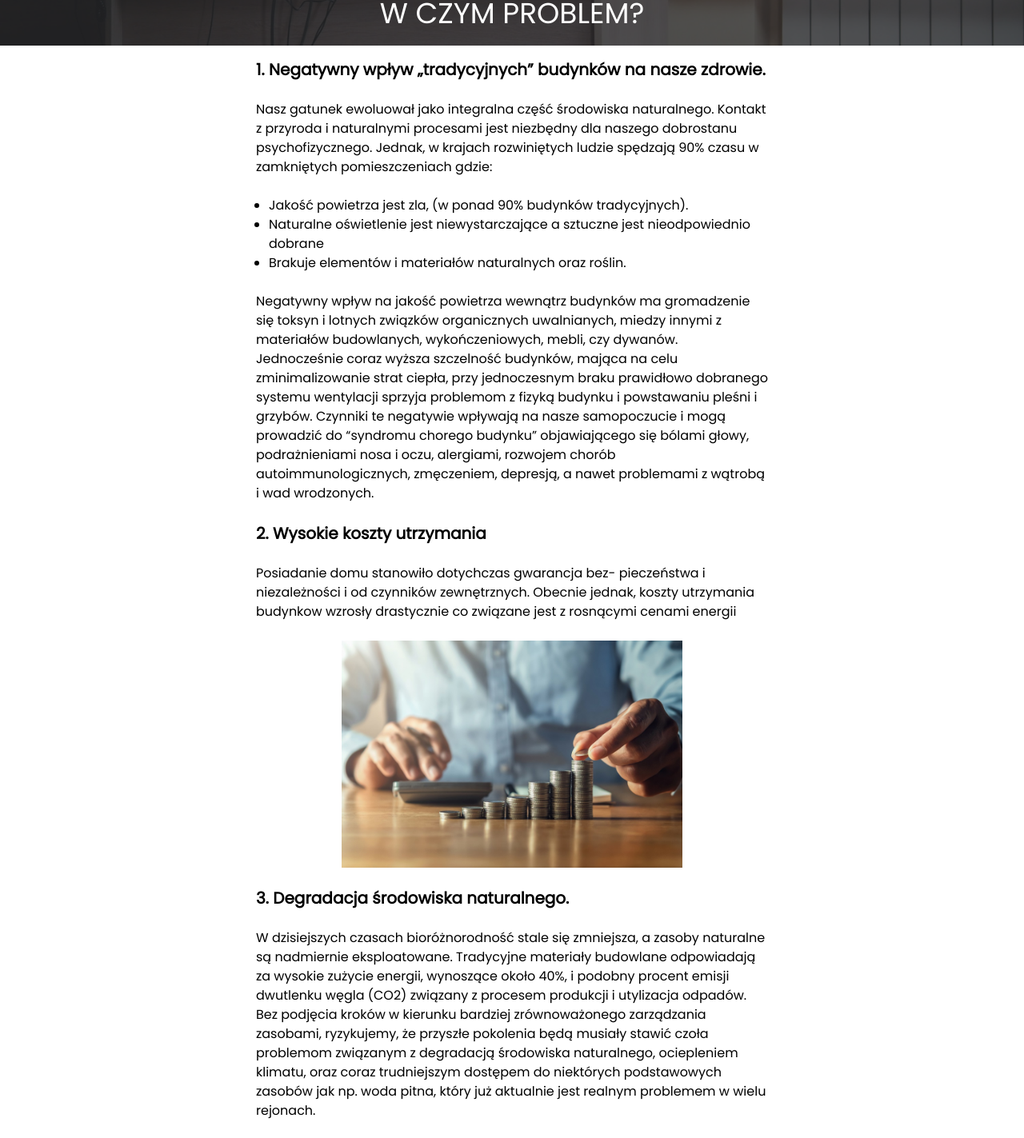
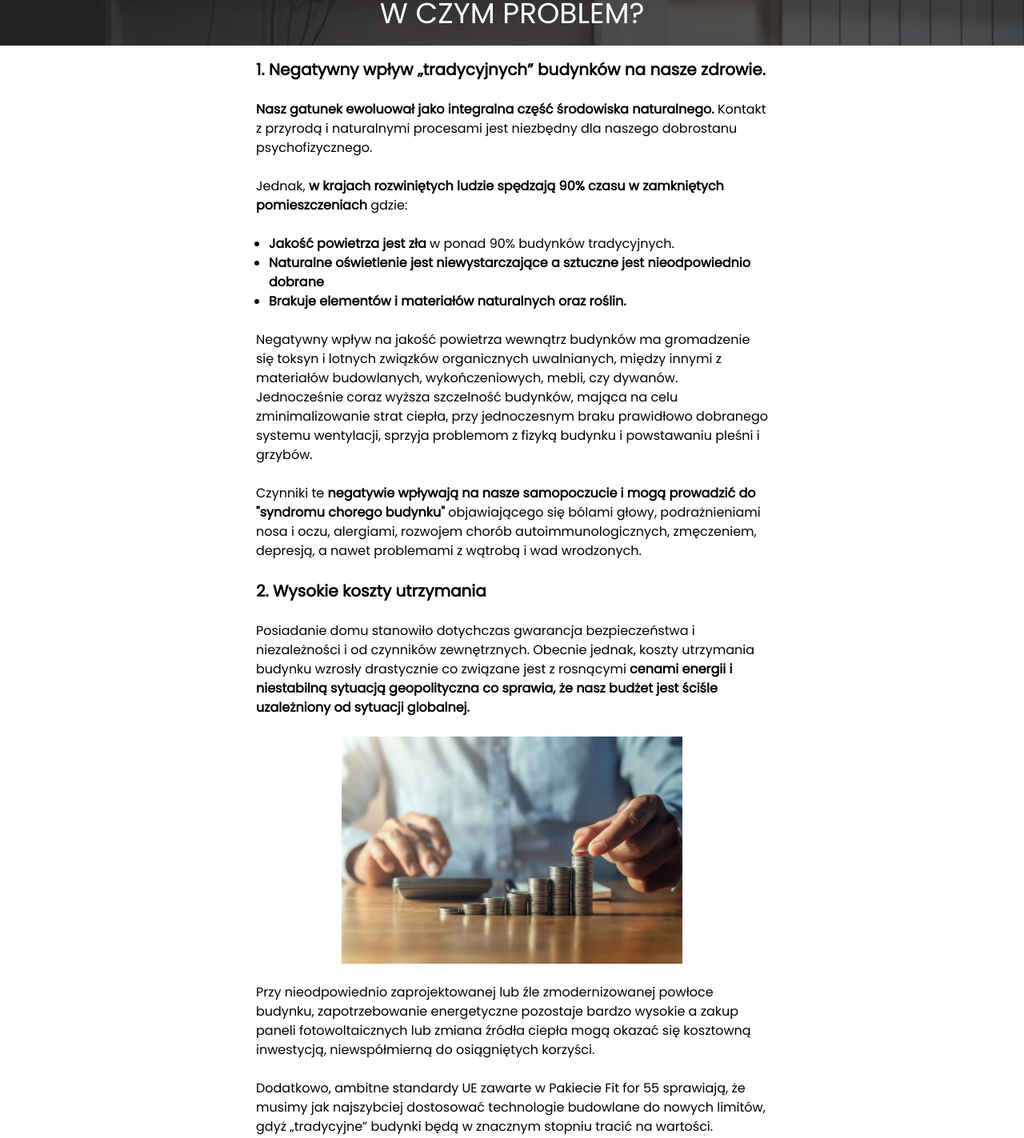
Before and after one commit to marc3601/verdearch, a Next.js app: page /w_czym_problem in a window 1280 px wide. Shown: the part 420-1843 px from the top of the page at 80% size. Built offline with nearby package versions, Linux system fonts and the light colour scheme.

Commit message:
PL version

```diff
--- a/src/app/biofilia/Content.js
+++ b/src/app/biofilia/Content.js
@@ -8,14 +8,21 @@ const Content = () => {
     <div className='container	mx-auto w-5/6 xl:w-1/2 mt-4 mb-4'>
       <h2 className='font-bold text-xl'>Biophilic Design</h2>
       <br></br>
+      <p className='italic text-sm text-center'>
+        Biofilia - Wrodzona miłość do życia i istot żywych. (1973 Eric Fromm)
+      </p>
+      <br></br>
       <p className='text-sm md:text-base'>
         Dziś wszyscy jesteśmy zgodni, że zwierzęta żyjące w klatkach zoo nie
         mogą się zdrowo rozwijać, gdyż nie jest to ich naturalny ekosystem.
         <br></br>
         <br></br>Zaakceptowaliśmy jednak, że życie w zabetonowanych miastach
-        jest dla człowieka &quot;normą&quot;, pomimo że w historii ludzkości
-        przez tysiące lat byliśmy integralną częścią środowiska naturalnego, a
-        dopiero od czasów rewolucji przemysłowej weszliśmy na ścieżkę szybkiej
+        jest dla człowieka &quot;normą&quot;, pomimo że w historii{" "}
+        <b>
+          ludzkości przez tysiące lat byliśmy integralną częścią środowiska
+          naturalnego,
+        </b>{" "}
+        a dopiero od czasów rewolucji przemysłowej weszliśmy na ścieżkę szybkiej
         separacji od świata przyrody.
       </p>
       <br></br>
--- a/src/app/components/About.js
+++ b/src/app/components/About.js
@@ -7,7 +7,8 @@ const About = () => {
         <p className='text-base 2xl:text-xl 2xl:leading-8	pb-4'>
           <b>
             Jako specjalista w dziedzinie architektury zrównoważonej i
-            biofilicznej oraz akredytowany Mistrz Budownictwa Pasywnego
+            Biofilicznej, zwanej także Biofilną (Biophilic Design), oraz
+            akredytowany Mistrz Budownictwa Pasywnego,
           </b>{" "}
           wyznaje <b>holistyczne podejście do architektury</b> aby stworzyć
           niepowtarzalne miejsce do życia i pracy, które poprawi twój{" "}
@@ -28,6 +29,10 @@ const About = () => {
             <b>Ekologia</b> - Ograniczyć ślad ekologiczny i chronić środowisko.
           </li>
         </ul>
+        <br></br>
+        <p className='text-base 2xl:text-xl 2xl:leading-8	pb-4'>
+          Chcesz wiedzieć więcej? Zadzwoń 502030392
+        </p>
       </div>
     </div>
   );
--- a/src/app/components/TextAndImage.js
+++ b/src/app/components/TextAndImage.js
@@ -2,17 +2,14 @@
 import React, { useEffect, useState } from "react";
 import TextInlineImage from "./TextInlineImage";
 
-const TextAndImage = ({ image, title, list = [], even }) => {
+const TextAndImage = ({ image, title, list = [] }) => {
   return (
     <>
       <div className='flex-row md:flex'>
-        <div className={`pr-3 pl-3 md:w-96 ${even && "order-last"}`}>
+        <div className='pr-3 pl-3 md:w-96 order-last'>
           <h3 className='uppercase font-bold'>{title}</h3>
           <br></br>
-          <ul
-            className={`list-disc ${
-              even ? "pl-6" : "pl-4"
-            } pb-4 md:pb-0 text-sm md:text-base 2xl:text-xl`}>
+          <ul className='list-disc pl-6 pb-4 md:pb-0 text-sm md:text-base'>
             {list &&
               list.map((item, index) => {
                 return <li key={index}>{item}</li>;
--- a/src/app/components/TextInlineImage.js
+++ b/src/app/components/TextInlineImage.js
@@ -1,9 +1,17 @@
 import React from "react";
 import Image from "next/image";
-const TextInlineImage = ({ image, desc }) => {
+const TextInlineImage = ({ image, desc, large }) => {
   return (
-    <div className='flex-row justify-center w-full md:w-3/4 lg:w-2/3 2xl:w-1/2 mx-auto'>
-      <Image src={image} placeholder='blur' alt='verdearch' />
+    <div
+      className={`flex-row justify-center w-full ${
+        !large ? "md:w-3/4 lg:w-2/3 2xl:w-1/2" : ""
+      } mx-auto`}>
+      <Image
+        src={image}
+        placeholder='blur'
+        alt='verdearch'
+        className='w-full	'
+      />
       {desc && <p className='text-xs pt-1'>{desc}</p>}
     </div>
   );
--- a/src/app/dlaczego-verde/Content.js
+++ b/src/app/dlaczego-verde/Content.js
@@ -1,8 +1,6 @@
 import React from "react";
 import passive from "public/images/passive.jpg";
 import smart from "public/images/smart.jpeg";
-import cert1 from "public/images/cert1.jpg";
-import cert2 from "public/images/cert2.jpg";
 
 import TextInlineImage from "../components/TextInlineImage";
 const Content = () => {
@@ -30,7 +28,7 @@ const Content = () => {
       <p className='text-sm md:text-base'>
         Po 30 latach badań dane jasno stwierdzają, że już godzina intensywnego
         przebywania z naturą może{" "}
-        <b>zwiększyć produktywność o 20% a poziom stresu spada o 60%</b>
+        <b>zwiększyć produktywność o 20% a poziom stresu spada o 60% </b>
         gdy mamy kontakt z naturalnymi materiałami i fraktalnymi motywami.
         <br></br>
         <br></br>
--- a/src/app/korzysci/Content.js
+++ b/src/app/korzysci/Content.js
@@ -28,7 +28,6 @@ const Content = () => {
           "Wyższa frekwencja o około 3,5 dnia / rok.",
           "Poprawa wyników testów o 5-14%.",
         ]}
-        even
       />
       <TextAndImage
         image={zdrowie}
@@ -38,7 +37,6 @@ const Content = () => {
           "Niższy poziom lęku oraz obniżona percepcja bólu.",
           "Dostęp światła słonecznego minimalizuje odczuwanie bólu po operacji i wpływa na zmniejszenie dawki leków przeciwbólowych o 22%.",
         ]}
-        even
       />
       <TextAndImage
         image={rekreacja}
@@ -47,7 +45,6 @@ const Content = () => {
           "Goście są gotowi zapłacić o 23% wyższe stawki, jeśli mają wysokiej jakości widok.",
           "Goście spędzają o 36% więcej czasu w hotelowym lobby i korzystają częściej z serwisu hotelowego.",
         ]}
-        even
       />
       <TextAndImage
         image={handel}
@@ -56,7 +53,6 @@ const Content = () => {
           "Odwiedzający spędzają więcej czasu i częściej przebywają w przestrzeniach handlowych.",
           "Towary wyglądają na bardziej wartościowe i estetyczne.",
         ]}
-        even
       />
       <TextAndImage
         image={praca}
@@ -69,7 +65,6 @@ const Content = () => {
           "Zwiększenie testu pamięci o 10-25%.",
           "Zmniejszenie przewlekłego zmęczenia i absencji o 15%.",
         ]}
-        even
       />
       <TextAndImage
         image={dom}
@@ -81,7 +76,6 @@ const Content = () => {
           "Wzrost wartości nieruchomości.",
           "Zmniejszenie przestępczości i zachowań agresywnych (okolica).",
         ]}
-        even
       />
     </div>
   );
--- a/src/app/w_czym_problem/Content.js
+++ b/src/app/w_czym_problem/Content.js
@@ -10,30 +10,50 @@ const Content = () => {
       </h2>
       <br></br>
       <p className='text-sm md:text-base'>
-        Nasz gatunek ewoluował jako integralna część środowiska naturalnego.
-        Kontakt z przyroda i naturalnymi procesami jest niezbędny dla naszego
-        dobrostanu psychofizycznego. Jednak, w krajach rozwiniętych ludzie
-        spędzają 90% czasu w zamkniętych pomieszczeniach gdzie:
+        <b>
+          Nasz gatunek ewoluował jako integralna część środowiska
+          naturalnego.&nbsp;
+        </b>
+        Kontakt z przyrodą i naturalnymi procesami jest niezbędny dla naszego
+        dobrostanu psychofizycznego.<br></br>
+        <br></br>Jednak,{" "}
+        <b>
+          w krajach rozwiniętych ludzie spędzają 90% czasu w zamkniętych
+          pomieszczeniach
+        </b>{" "}
+        gdzie:
       </p>
       <br></br>
       <ul className='list-disc pl-4 text-sm md:text-base'>
-        <li>Jakość powietrza jest zla, (w ponad 90% budynków tradycyjnych).</li>
         <li>
-          Naturalne oświetlenie jest niewystarczające a sztuczne jest
-          nieodpowiednio dobrane
+          <b>Jakość powietrza jest zła</b> w ponad 90% budynków tradycyjnych.
         </li>
-        <li>Brakuje elementów i materiałów naturalnych oraz roślin.</li>
+        <li>
+          <b>
+            Naturalne oświetlenie jest niewystarczające a sztuczne jest
+            nieodpowiednio dobrane
+          </b>
+        </li>
+        <li>
+          <b>Brakuje elementów i materiałów naturalnych oraz roślin.</b>
+        </li>
       </ul>
       <br></br>
       <p className='text-sm md:text-base'>
         Negatywny wpływ na jakość powietrza wewnątrz budynków ma gromadzenie się
-        toksyn i lotnych związków organicznych uwalnianych, miedzy innymi z
+        toksyn i lotnych związków organicznych uwalnianych, między innymi z
         materiałów budowlanych, wykończeniowych, mebli, czy dywanów.
         Jednocześnie coraz wyższa szczelność budynków, mająca na celu
         zminimalizowanie strat ciepła, przy jednoczesnym braku prawidłowo
-        dobranego systemu wentylacji sprzyja problemom z fizyką budynku i
-        powstawaniu pleśni i grzybów. Czynniki te negatywie wpływają na nasze
-        samopoczucie i mogą prowadzić do “syndromu chorego budynku”
+        dobranego systemu wentylacji, sprzyja problemom z fizyką budynku i
+        powstawaniu pleśni i grzybów.
+        <br></br>
+        <br></br>
+        Czynniki te{" "}
+        <b>
+          negatywie wpływają na nasze samopoczucie i mogą prowadzić do
+          &quot;syndromu chorego budynku&quot;
+        </b>{" "}
         objawiającego się bólami głowy, podrażnieniami nosa i oczu, alergiami,
         rozwojem chorób autoimmunologicznych, zmęczeniem, depresją, a nawet
         problemami z wątrobą i wad wrodzonych.
@@ -42,13 +62,29 @@ const Content = () => {
       <h2 className='font-bold text-xl'>2. Wysokie koszty utrzymania</h2>
       <br></br>
       <p className='text-sm md:text-base'>
-        Posiadanie domu stanowiło dotychczas gwarancja bez- pieczeństwa i
+        Posiadanie domu stanowiło dotychczas gwarancja bezpieczeństwa i
         niezależności i od czynników zewnętrznych. Obecnie jednak, koszty
-        utrzymania budynkow wzrosły drastycznie co związane jest z rosnącymi
-        cenami energii
+        utrzymania budynku wzrosły drastycznie co związane jest z rosnącymi
+        <b>
+          &nbsp;cenami energii i niestabilną sytuacją geopolityczna co sprawia,
+          że nasz budżet jest ściśle uzależniony od sytuacji globalnej.
+        </b>
       </p>
       <br></br>
       <TextInlineImage image={koszty} />
+      <br></br>
+      <p className='text-sm md:text-base'>
+        Przy nieodpowiednio zaprojektowanej lub źle zmodernizowanej powłoce
+        budynku, zapotrzebowanie energetyczne pozostaje bardzo wysokie a zakup
+        paneli fotowoltaicznych lub zmiana źródła ciepła mogą okazać się
+        kosztowną inwestycją, niewspółmierną do osiągniętych korzyści.
+        <br></br>
+        <br></br>
+        Dodatkowo, ambitne standardy UE zawarte w Pakiecie Fit for 55 sprawiają,
+        że musimy jak najszybciej dostosować technologie budowlane do nowych
+        limitów, gdyż „tradycyjne” budynki będą w znacznym stopniu tracić na
+        wartości.
+      </p>
       <br></br>
       <h2 className='font-bold text-xl'>
         3. Degradacja środowiska naturalnego.
```
Also changed, not shown: src/app/components/Main.js (+5 -5 lines), src/app/projekt_i_konsultacja/Content.js (+16 -6 lines), src/app/projekt_i_konsultacja/architektura/page.js (+16 -12 lines), src/app/projekt_i_konsultacja/wnetrza/page.js (+7 -4 lines), public/images/main.jpeg.
